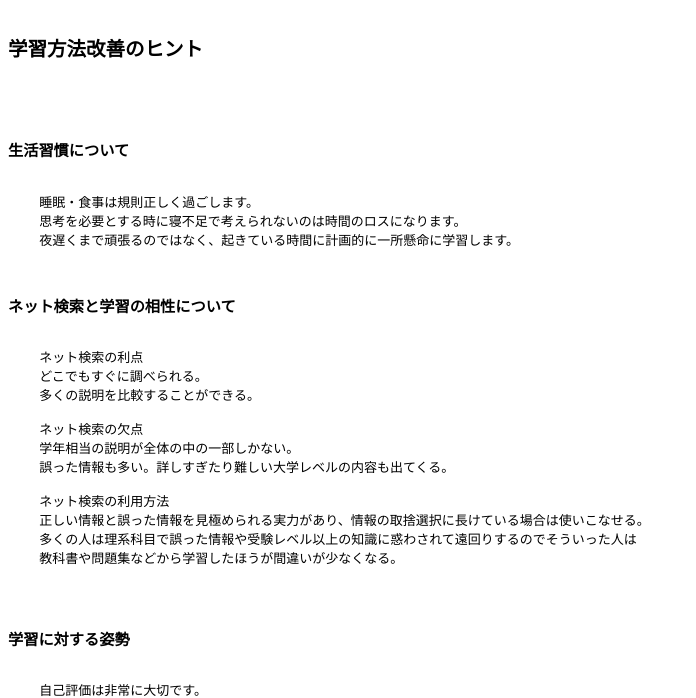
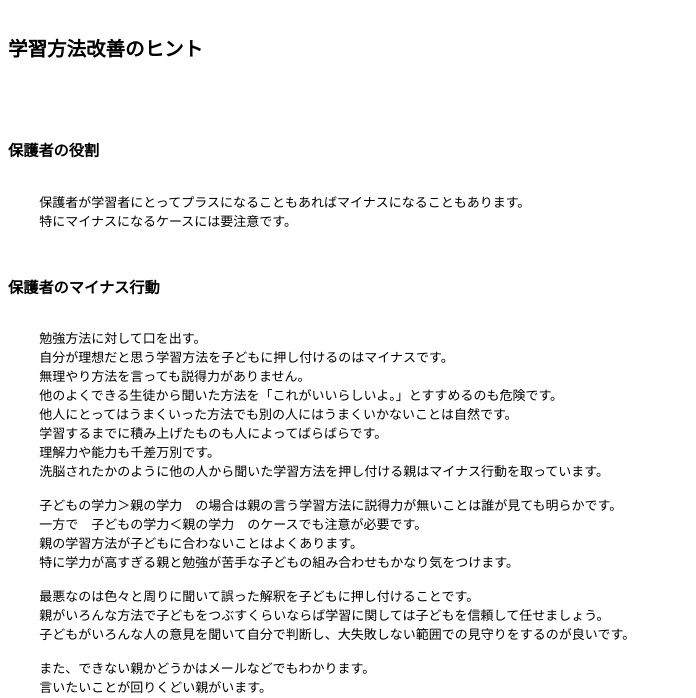
Before and after one commit to nagaham/study, a plain HTML site: page improvement.html in a window 1280 px wide. Shown: the part 87-785 px from the top of the page, without its empty margins (0-696 px from the left). Drawn offline with Linux system fonts and the light colour scheme.

Commit message:
add class.html

```diff
--- a/improvement.html
+++ b/improvement.html
@@ -10,6 +10,65 @@
     <h1><a href = "index.html">学習について</a></h1>
 <pre>
     <h2>学習方法改善のヒント</h2>
+
+    <h3>保護者の役割</h3>
+    保護者が学習者にとってプラスになることもあればマイナスになることもあります。
+    特にマイナスになるケースには要注意です。
+
+    <h3>保護者のマイナス行動</h3>
+    勉強方法に対して口を出す。
+    自分が理想だと思う学習方法を子どもに押し付けるのはマイナスです。
+    無理やり方法を言っても説得力がありません。
+    他のよくできる生徒から聞いた方法を「これがいいらしいよ。」とすすめるのも危険です。
+    他人にとってはうまくいった方法でも別の人にはうまくいかないことは自然です。
+    学習するまでに積み上げたものも人によってばらばらです。
+    理解力や能力も千差万別です。
+    洗脳されたかのように他の人から聞いた学習方法を押し付ける親はマイナス行動を取っています。
+
+    子どもの学力＞親の学力　の場合は親の言う学習方法に説得力が無いことは誰が見ても明らかです。
+    一方で　子どもの学力＜親の学力　のケースでも注意が必要です。
+    親の学習方法が子どもに合わないことはよくあります。
+    特に学力が高すぎる親と勉強が苦手な子どもの組み合わせもかなり気をつけます。
+
+    最悪なのは色々と周りに聞いて誤った解釈を子どもに押し付けることです。
+    親がいろんな方法で子どもをつぶすくらいならば学習に関しては子どもを信頼して任せましょう。
+    子どもがいろんな人の意見を聞いて自分で判断し、大失敗しない範囲での見守りをするのが良いです。
+
+    また、できない親かどうかはメールなどでもわかります。
+    言いたいことが回りくどい親がいます。
+    主語が抜けていたり、伝えたいことが曖昧になっていたり、２通り以上の解釈ができるような文章を書く親もいます。
+    親が子どもにとってプラスになる行動として大きいのが見本を見せることです。
+    メールで簡潔に伝達できるようなできる保護者を目指してほしいと思います。
+    親が学習することが子どもにとって最もプラスな行動です。
+    両親ともにできる親ならば子どもは自然とできるようになります。
+    子どもに何かを押し付けるのではなく親がお手本となる行動や言動をするように気をつけます。
+
+    よくできる生徒の学習方法を聞いてそれを自分の子どもに当てはめて成功しようとする保護者がいます。
+    参考にするのはいいですがそのまま適用してもうまくいかないことが非常に多いことは知っておくべきです。
+    学習に成功した人のすべての共通する項目は自分の子どもにも当てはまります。
+    例えば「問題練習をする」です。
+    問題練習をせずに学力を上げた人はいないと言えます。
+    ここで「教科書を徹底的にやり込む」はどうでしょうか？
+    よい学習方法ですが教科書を用いずに受験で成功した人は少なくありません。
+    またここで気をつけたいのが「◯◯をする」は１００％の成功を保証するものではないことです。
+    「問題練習をする」であっても１問しか解かない人は成功しません。
+    あくまでも　「成功した人がいる。」⇒　「その人は問題練習をした。」が正しい関係です。
+    「問題練習をする。」⇒　「成功する。」は必ずは成立しません。
+
+
+    <h3>目標設定の仕方</h3>
+    完璧を目指す。
+    完璧を目指すけれども一つの分野が完璧でなくとも他の分野の学習をすることも必要。
+    良い完璧主義と悪い完璧主義の違いを知ることが大切。
+
+
+    <h3>学習計画表について</h3>
+    学習計画表については
+    短時間作成、簡潔、修正可能、可視化、の４つの方針があります。
+    最初に計画表を細かく時間をかけて作るよりも学習時間の確保の方が10^9倍重要です。
+    次に時間をかけないコツとして簡潔に作ります。
+    簡潔に作ることで修正を容易にします。
+    また作ったものをすぐに見える状態にして常に意識できるようにします。
 
     <h3>生活習慣について</h3>
     睡眠・食事は規則正しく過ごします。
@@ -137,6 +196,14 @@
     さらにはどんな成果が得られたのかを話せること。
     これができるようになると自分でも何をすべきかがわかっていてそれを実行する習慣がついたことになります。
 
+    「１００％症候群」
+    あることを１００％しなければ次に映ってはいけないという考え方です。
+    計画が頓挫する人の中にはこれをしてしまう人も多いです。
+    そもそも１００個の単語を丸暗記した状態を一時的に作ること、これならば１００％は達成できます。
+    教科書理解を１００％にすること、これは受験が終了するまでに達成することはできません。
+    物理や化学であれば物理オリンピックや化学オリンピックに挑む人ならばそれくらいしてもいいかもしれません。
+
+
     <h2>失敗する人の特徴</h2>
     失敗する人から学ぶことが重要です。
     失敗の原因がはっきりしている人がいます。
@@ -175,6 +242,9 @@
 
     できる人は教科書を使いこなせる。
     できる人は定義や用語の確認が重要だということを認識しているので学習の際に教科書で確認をしている。
+
+    できる人は計画表を作っている。
+    時間をかけずに作成し、必要に応じて修正し、すぐに見える状態にしている。
 
     <h2>成長する人と失敗する人の違い</h2>
     成長する人は目的を持って学習する。
@@ -229,6 +299,12 @@
     判断力が身についていないにも関わらず自分には無理だという判断は正しいと勘違いしている。
     多くの人がする失敗と同じレールに乗っていることを指摘されても改善しない。
     目先の定期テストや確認テストでの結果にこだわって一時的な学習になってしまい長期的な学習ができていない。
+
+    <h3>学習がうまくい人の考え方</h3>
+    論理的でない学習方法を押し付けてくる人がたまにいます。
+    そういった人を相手にせず、また対立することもなく流すようにします。
+    相手にするだけ時間の無駄です。
+    理解できない人にはいくらいっても理解できません。
 </pre>
 
 </body>
```
Also changed, not shown: class.html (added, +28 -0 lines), python.html (+3 -2 lines).
